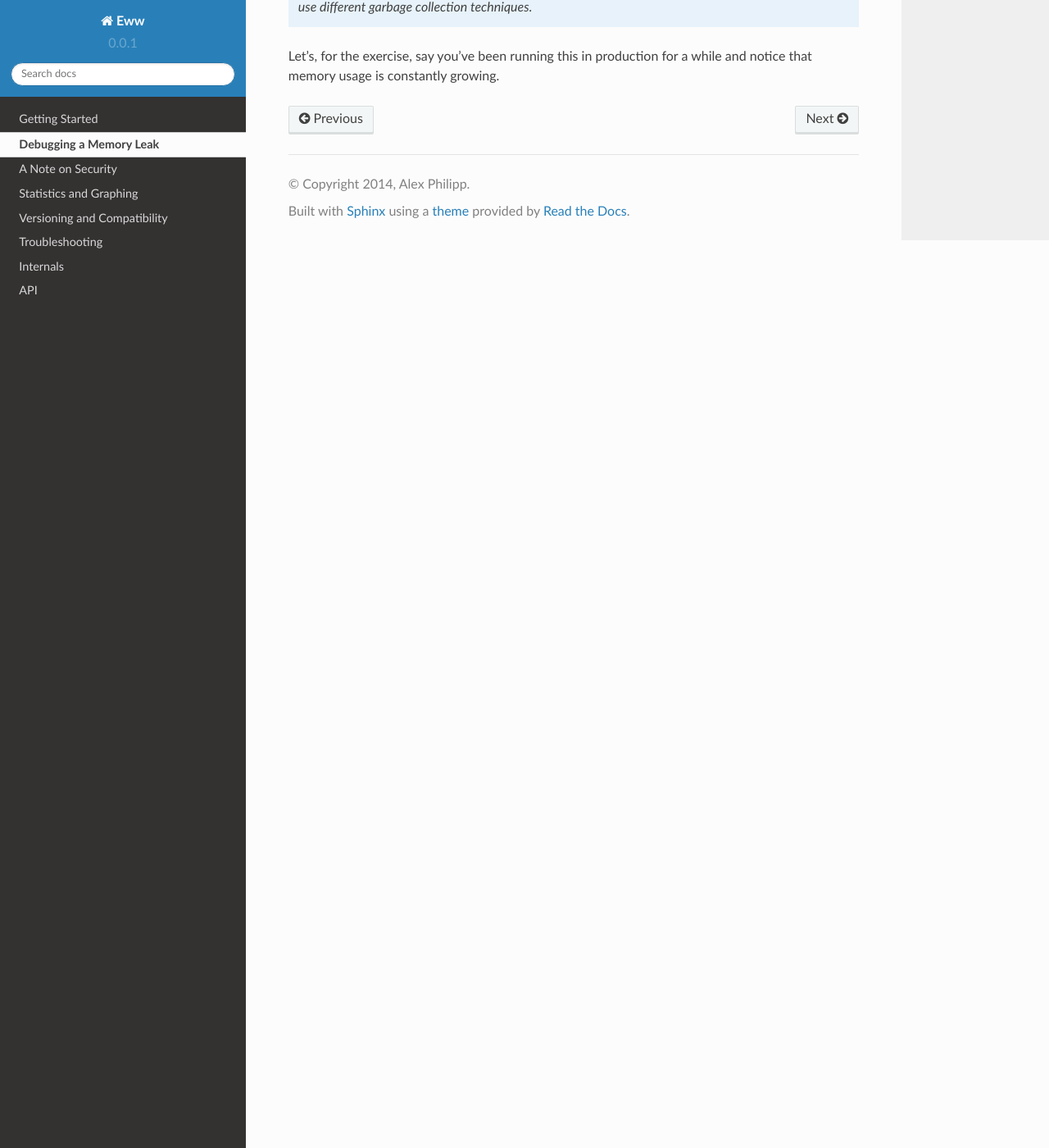
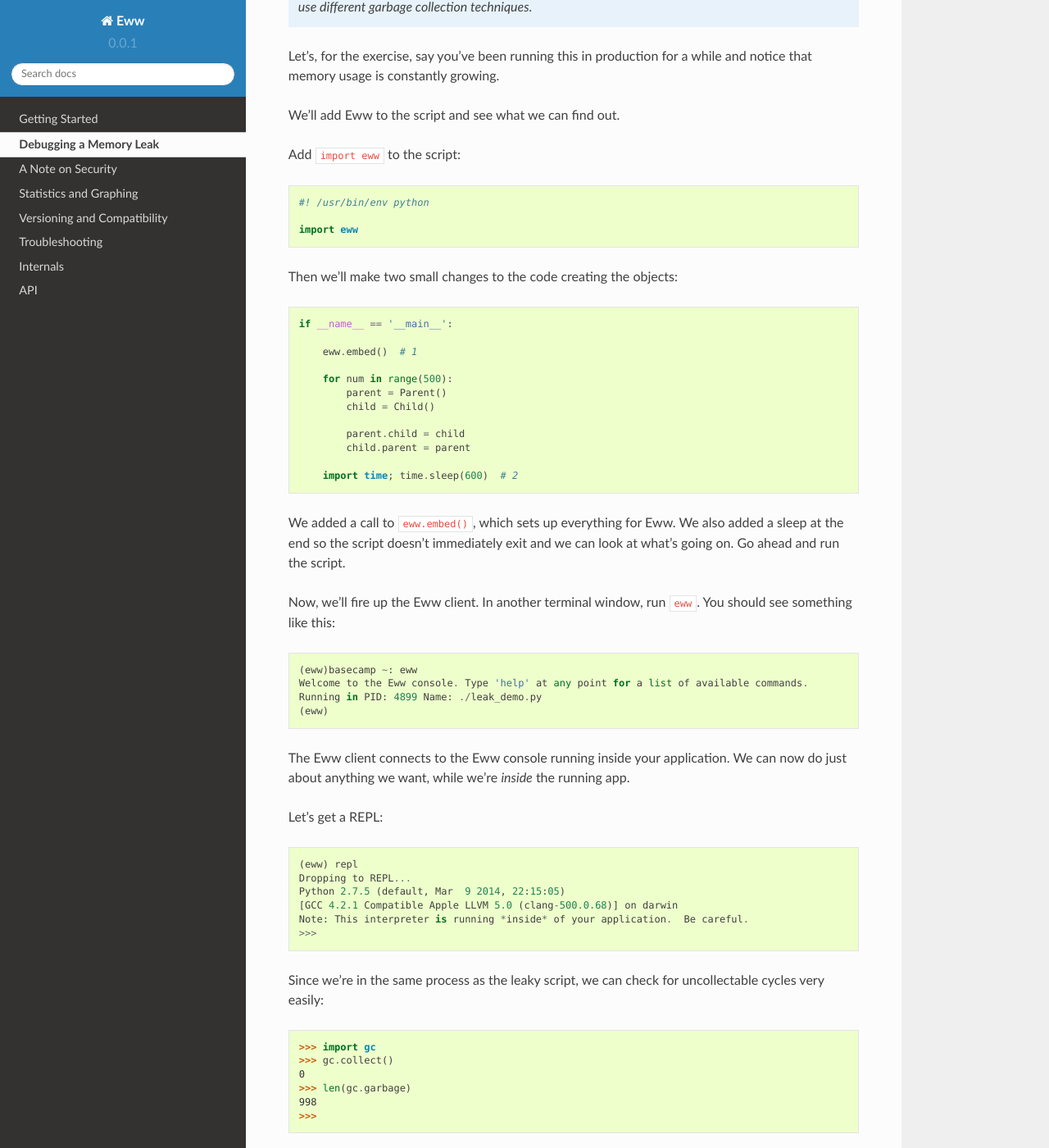
Before and after one commit to py-eww/eww, a Sphinx documentation site: the page built from docs/source/debugging_leak.rst, in a window 1280 px wide and 1400 px high, scrolled down 1173 px. Shown: the whole window at 82% size. Built offline with Sphinx 7.4.7 and the Read the Docs theme 2.0.0, drawn with Linux system fonts in a browser that asks for light colours; pages that are not in the unit, such as notebooks, are missing from menus; some of the changed text lies outside the part shown.

Commit message:
extending docs

```diff
--- a/docs/source/debugging_leak.rst
+++ b/docs/source/debugging_leak.rst
@@ -27,7 +27,7 @@
 
     if __name__ == '__main__':
 
-        for _ in range(100):
+        for num in range(500):
             parent = Parent()
             child = Child()
 
@@ -48,3 +48,80 @@
     *This assumes you are using the CPython implementation.  The Python specification does not mention anything about object management, and individual implementations (PyPy, Jython, IronPython) may use different garbage collection techniques.*
 
 Let's, for the exercise, say you've been running this in production for a while and notice that memory usage is constantly growing.
+
+We'll add Eww to the script and see what we can find out.
+
+Add :code:`import eww` to the script::
+
+    #! /usr/bin/env python
+
+    import eww
+
+Then we'll make two small changes to the code creating the objects::
+
+    if __name__ == '__main__':
+
+        eww.embed()  # 1
+
+        for num in range(500):
+            parent = Parent()
+            child = Child()
+
+            parent.child = child
+            child.parent = parent
+
+        import time; time.sleep(600)  # 2
+
+We added a call to :code:`eww.embed()`, which sets up everything for Eww.  We also added a sleep at the end so the script doesn't immediately exit and we can look at what's going on.  Go ahead and run the script.
+
+Now, we'll fire up the Eww client.  In another terminal window, run :code:`eww`.  You should see something like this::
+
+    (eww)basecamp ~: eww
+    Welcome to the Eww console. Type 'help' at any point for a list of available commands.
+    Running in PID: 4899 Name: ./leak_demo.py
+    (eww)
+
+The Eww client connects to the Eww console running inside your application.  We can now do just about anything we want, while we're *inside* the running app.
+
+Let's get a REPL::
+
+    (eww) repl
+    Dropping to REPL...
+    Python 2.7.5 (default, Mar  9 2014, 22:15:05)
+    [GCC 4.2.1 Compatible Apple LLVM 5.0 (clang-500.0.68)] on darwin
+    Note: This interpreter is running *inside* of your application.  Be careful.
+    >>>
+
+Since we're in the same process as the leaky script, we can check for uncollectable cycles very easily::
+
+    >>> import gc
+    >>> gc.collect()
+    0
+    >>> len(gc.garbage)
+    998
+    >>>
+
+998 uncollectable objects.  Ouch.
+
+Before we dig any deeper, we ought to get some statistics around memory consumption so we can verify the bug and our fix.
+
+To do that, we'll use Eww's statistics and graphing tools.  Let's add a datapoint at the start of each iteration in the for loop::
+
+    for num in range(500):
+        eww.graph('Memory Usage', (num, eww.memory_consumption()))
+        parent = Parent()
+
+Restart the leaky script, and connect with the Eww client again.  This time, instead of going straight to the REPL, let's check out our new stat::
+
+    (eww) stats
+    Graphs:
+      Memory Usage:500
+    (eww)
+
+Cool, we've got 500 datapoints for the 'Memory Usage' statistic.  We can get the raw datapoints by running :code:`stats 'Memory Usage`, but that's not very helpful.  Let's generate a graph instead::
+
+    (eww) stats -g 'Memory Usage'
+    Chart written to Memory Usage.svg
+    (eww)
+
+Which gives us something like this:
```
